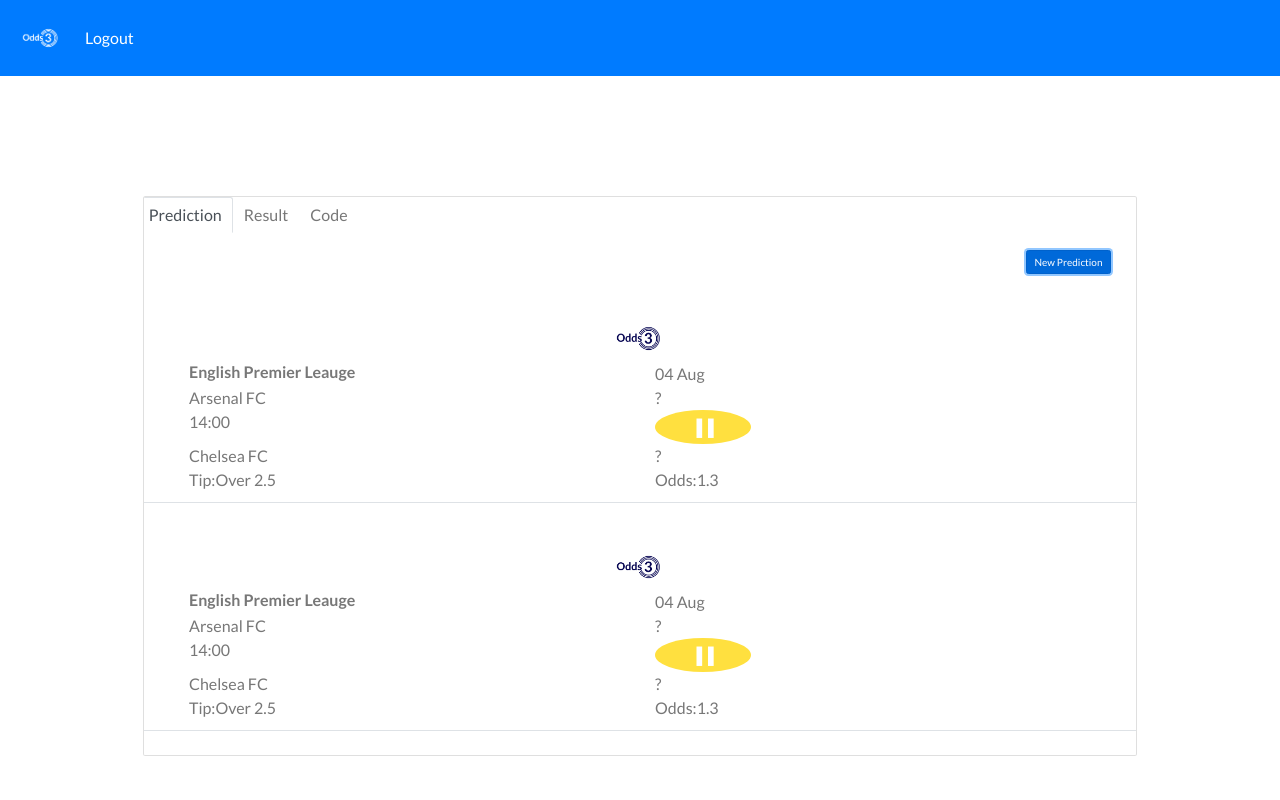
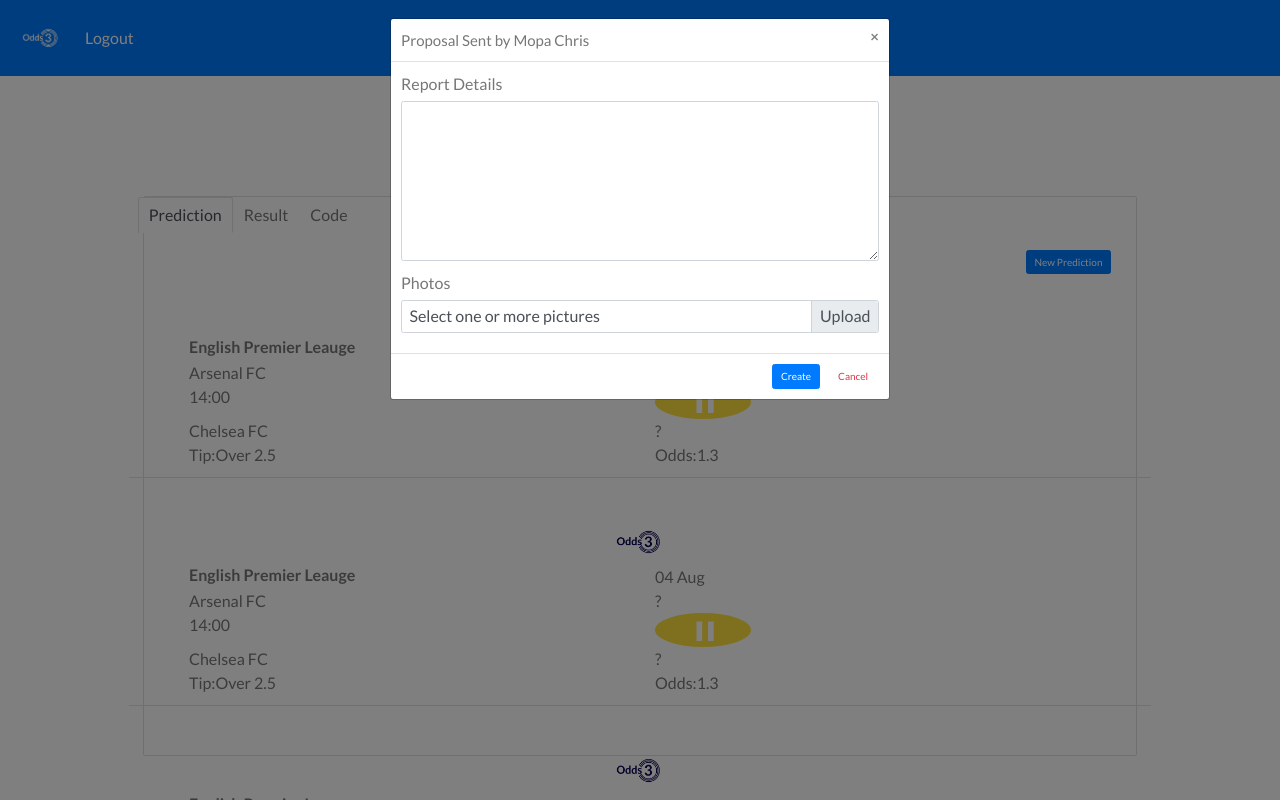
Before and after one commit to themmyloluwaa/ng.com.odds3, a Next.js app: page /admin/home in a window 1280 px wide. Both pictures are taken after a click on the button "New Prediction". Shown: the top 800 px of the page. Built offline with nearby package versions, Linux system fonts and the light colour scheme.

Commit message:
working on prediction modal

```diff
--- /dev/null
+++ b/components/PredictionModal.js
@@ -0,0 +1,56 @@
+import React, { useState } from "react";
+import { Modal, Form, Card } from "react-bootstrap";
+
+const PredictionModal = () => {
+  const [show, setShow] = useState(false);
+  const handleClose = () => setShow(false);
+  const handleShow = () => setShow(true);
+  return (
+    <>
+      <button
+        className="btn btn-primary  mr-10 float-right"
+        onClick={handleShow}
+      >
+        New Prediction
+      </button>
+      <Modal show={show} onHide={setShow}>
+        <Form>
+          <Modal.Header closeButton>
+            <Modal.Title id="example-modal-sizes-title-lg">
+              Proposal Sent by Mopa Chris
+            </Modal.Title>
+          </Modal.Header>
+          <Modal.Body>
+            <Form.Group controlId="exampleForm.ControlTextarea1">
+              <Form.Label>Report Details</Form.Label>
+              <Form.Control as="textarea" rows="10" required />
+            </Form.Group>
+            <div className="mb-3">
+              <Form.Label>Photos</Form.Label>
+              <Form.File id="formcheck-api-custom" custom>
+                <Form.File.Input required multiple />
+                <Form.File.Label data-browse="Upload">
+                  Select one or more pictures
+                </Form.File.Label>
+              </Form.File>
+            </div>
+          </Modal.Body>
+
+          <Modal.Footer>
+            <button className="btn btn-primary mx-2" type="submit">
+              Create
+            </button>
+            <button
+              className="btn btn-default text-danger mx-2"
+              onClick={handleClose}
+            >
+              Cancel
+            </button>
+          </Modal.Footer>
+        </Form>
+      </Modal>
+    </>
+  );
+};
+
+export default PredictionModal;
--- a/components/TabBody.js
+++ b/components/TabBody.js
@@ -1,22 +1,20 @@
 import React from "react";
 import { Row, Col, TabContent } from "react-bootstrap";
 import DisplayContent from "./DisplayContent";
+import PredictionModal from "./PredictionModal";
 
 const TabBody = data => {
   return (
-    <TabContent className="my-10">
-      <Row>
-        {/* <Col sm="12">hi</Col> */}
-        <Col>
-          <button className="btn btn-primary  mr-10 float-right">
-            New Prediction
-          </button>
-        </Col>
-      </Row>
-      <DisplayContent />
-      <DisplayContent />
-      <DisplayContent />
-    </TabContent>
+    <>
+      <PredictionModal />
+
+      <TabContent className="my-10">
+        <Row></Row>
+        <DisplayContent />
+        <DisplayContent />
+        <DisplayContent />
+      </TabContent>
+    </>
   );
 };
 
--- a/pages/admin/home.js
+++ b/pages/admin/home.js
@@ -44,17 +44,13 @@ const Home = () => {
           style={{
             minWidth: "80%",
             minHeight: "30vh",
-            maxHeight: "70vh",
-            overflow: "auto"
+            maxHeight: "70vh"
+            // overflow: "auto"
             // color: "#fff"
           }}
           // bg="primary"
         >
-          <Tabs
-            id="controlled-tab-example"
-            activeKey={key}
-            onSelect={k => setKey(k)}
-          >
+          <Tabs activeKey={key} onSelect={k => setKey(k)}>
             <Tab eventKey="Prediction" title="Prediction">
               <TabBody />
             </Tab>
--- a/pages/index.js
+++ b/pages/index.js
@@ -117,8 +117,8 @@ const LandingPage = () => {
       </footer>
       {show === true ? (
         <>
-          <div className="modal-overlay"></div>
-          <div className="modal mx-auto px-10">
+          <div className="modaling-overlay"></div>
+          <div className="modaling mx-auto px-10">
             <h3 className="heading-tertiary mt-10 mb-12 border-b-2 pb-3">
               Coming Soon
             </h3>
--- a/public/sass/components/_modal.scss
+++ b/public/sass/components/_modal.scss
@@ -1,4 +1,4 @@
-.modal {
+.modaling {
     position: fixed;
     width: 60rem;
     max-width: 100%;
@@ -14,7 +14,7 @@
     z-index: 100;
 }
 
-.modal-overlay {
+.modaling-overlay {
     position: fixed;
     top: 0;
     left: 0;
```
